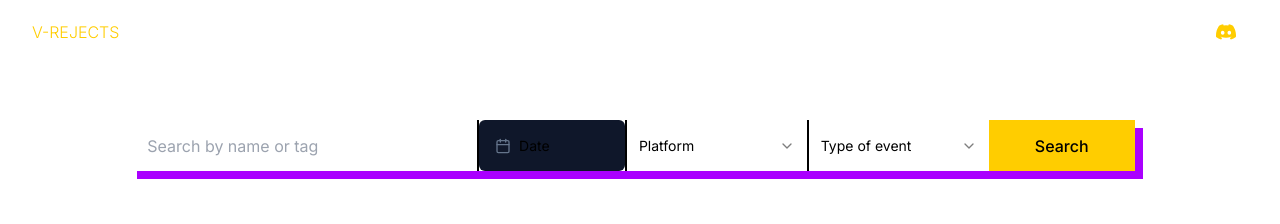
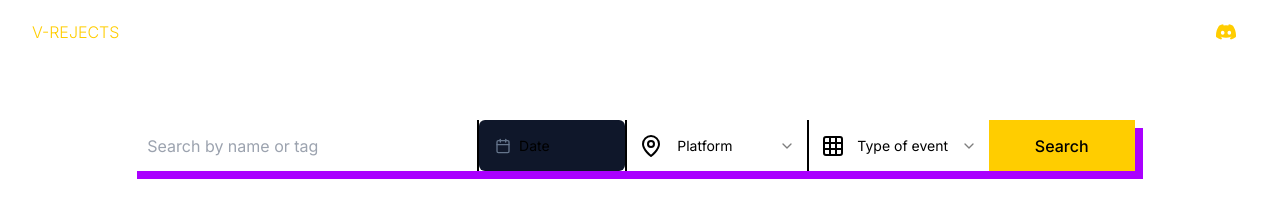
Before and after one commit to mirrordwellers/mirror-dwellers, a Next.js app: page /browse in a window 1280 px wide. Shown: the top 224 px of the page. Built offline with nearby package versions, Linux system fonts and the light colour scheme.

Commit message:
add: icons to the searchbar

```diff
--- a/components/platform-input.tsx
+++ b/components/platform-input.tsx
@@ -10,10 +10,13 @@ import {
   SelectValue,
 } from "@/components/ui/select"
 
+import { MapPin } from 'lucide-react'
+
 export function PlatformInput() {
   return (
     <Select>
       <SelectTrigger className="w-[180px]  h-[51px] text-[black] ouline-none">
+        <span className="-mr-8"><MapPin /></span>
         <SelectValue placeholder="Platform" />
       </SelectTrigger>
       <SelectContent>
--- a/components/type-input.tsx
+++ b/components/type-input.tsx
@@ -10,10 +10,13 @@ import {
   SelectValue,
 } from "@/components/ui/select"
 
+import { Grid } from 'lucide-react'
+
 export function TypeInput() {
   return (
     <Select>
       <SelectTrigger className="w-[180px] h-[51px] text-[black]">
+        <span><Grid /></span>
         <SelectValue placeholder="Type of event" />
       </SelectTrigger>
       <SelectContent>
--- a/package.json
+++ b/package.json
@@ -21,7 +21,7 @@
     "class-variance-authority": "^0.4.0",
     "clsx": "^1.2.1",
     "date-fns": "^2.30.0",
-    "lucide-react": "0.105.0-alpha.4",
+    "lucide-react": "^0.105.0-alpha.4",
     "next": "^13.4.4",
     "next-themes": "^0.2.1",
     "react": "^18.2.0",
```
Also changed, not shown: 1 other file (tests, documents, lock files or other folders).
